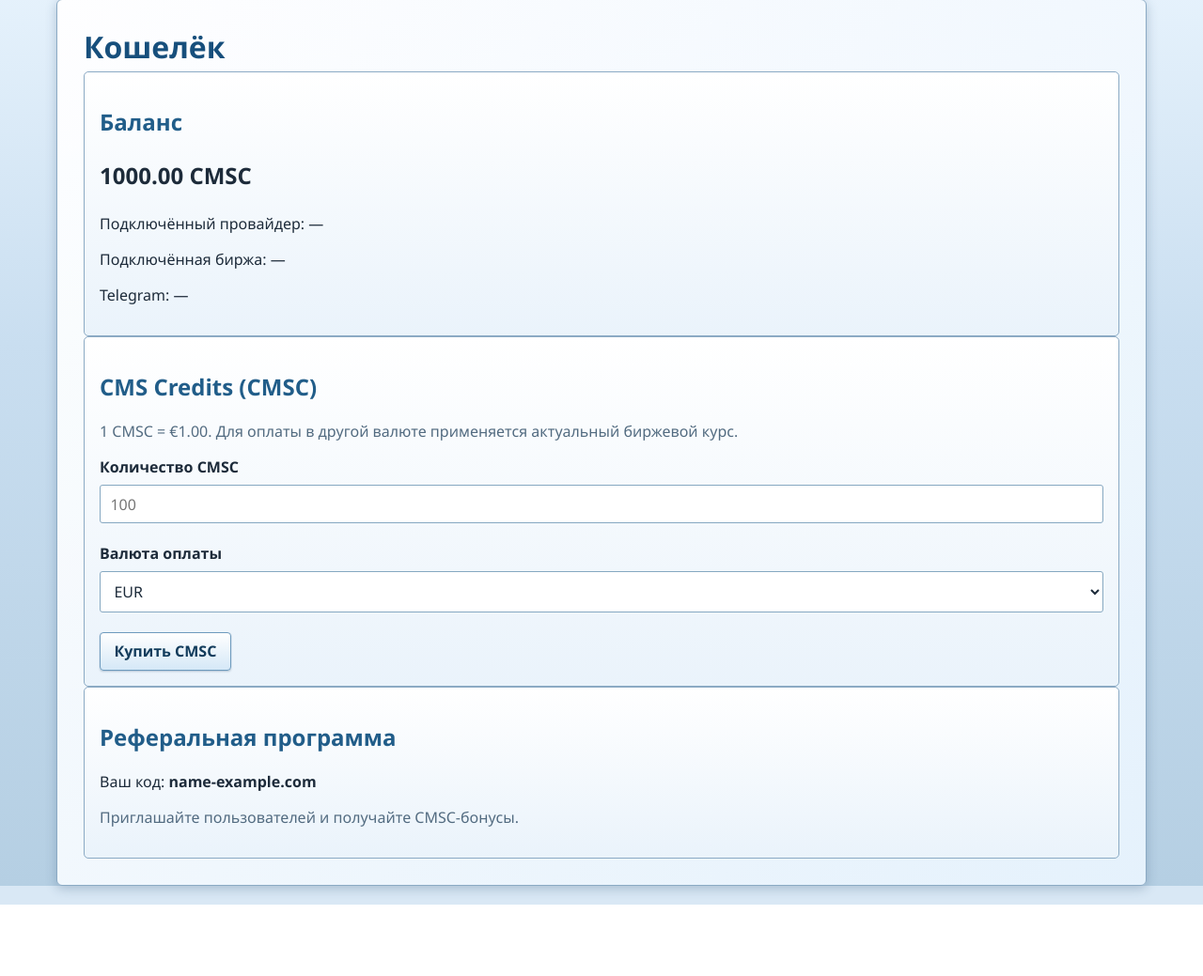
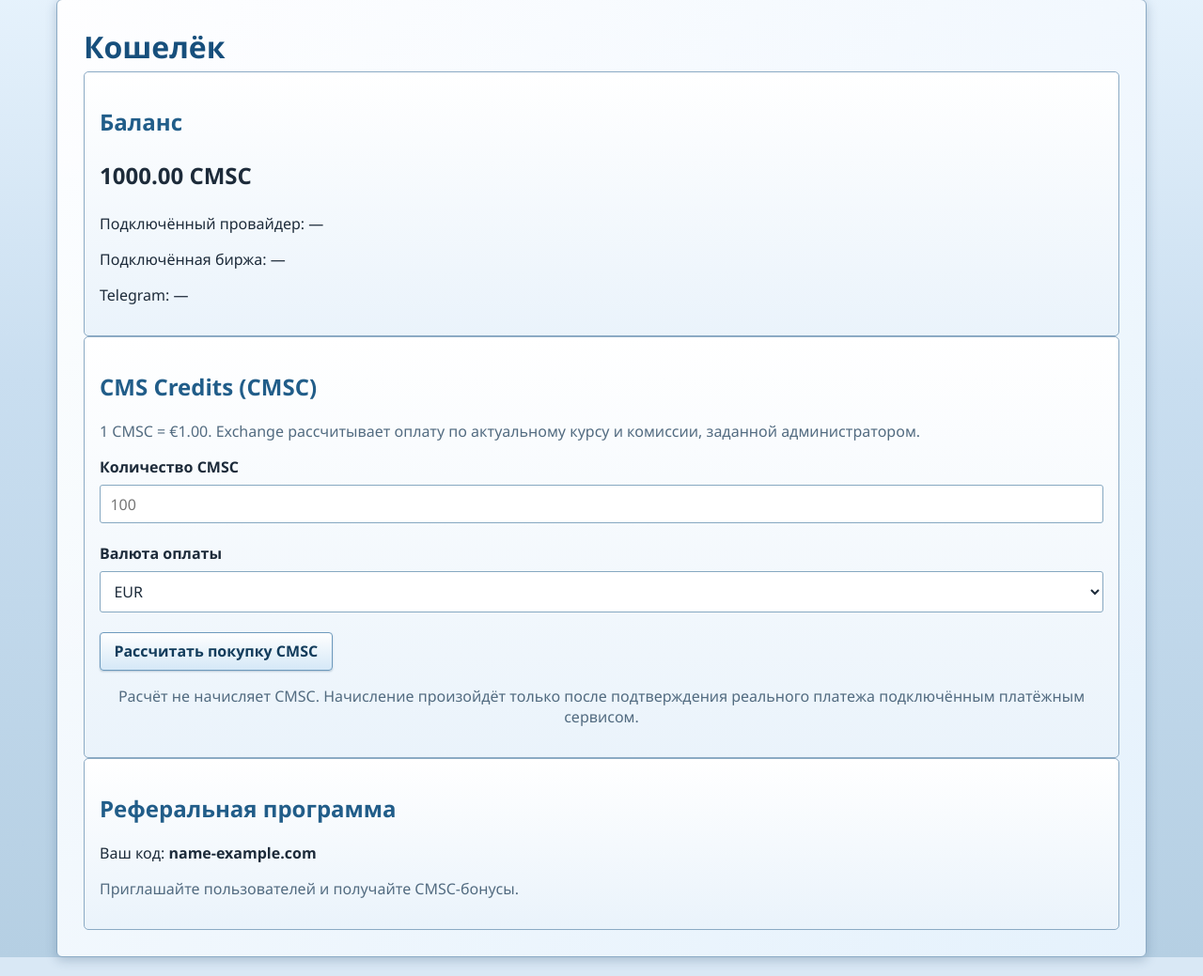
Before and after one commit to bosszeka40-pixel/Cms-my, a Flask app: page /wallet in a window 1280 px wide. Shown: the part 107-1146 px from the top of the page at 94% size. Before the commit the page ends 1070 px from the top, so only its background shows below. Run offline with Flask 3, Linux system fonts and the light colour scheme; the visitor is signed in with stand-in values (Sample User, id 1); data comes from the database, SQL or seed files in the repository.

Commit message:
feat: clarify CMSC exchange quote flow in wallet UI

```diff
--- a/templates/wallet.html
+++ b/templates/wallet.html
@@ -14,12 +14,12 @@
     </div>
     <div class="card">
         <h2>CMS Credits (CMSC)</h2>
-        <p class="muted">1 CMSC = €1.00. Для оплаты в другой валюте применяется актуальный биржевой курс.</p>
+        <p class="muted">1 CMSC = €1.00. Exchange рассчитывает оплату по актуальному курсу и комиссии, заданной администратором.</p>
         <form method="post">
             <input type="hidden" name="action" value="buy_credits">
             <div class="field-group">
                 <label for="amount">Количество CMSC</label>
-                <input type="number" min="1" step="1" id="amount" name="amount" placeholder="100">
+                <input type="number" min="1" step="1" id="amount" name="amount" placeholder="100" required>
             </div>
             <div class="field-group">
                 <label for="currency">Валюта оплаты</label>
@@ -29,8 +29,9 @@
                     {% endfor %}
                 </select>
             </div>
-            <button type="submit" class="btn">Купить CMSC</button>
+            <button type="submit" class="btn">Рассчитать покупку CMSC</button>
         </form>
+        <p class="small-note">Расчёт не начисляет CMSC. Начисление произойдёт только после подтверждения реального платежа подключённым платёжным сервисом.</p>
     </div>
     <div class="card">
         <h2>Реферальная программа</h2>
```
